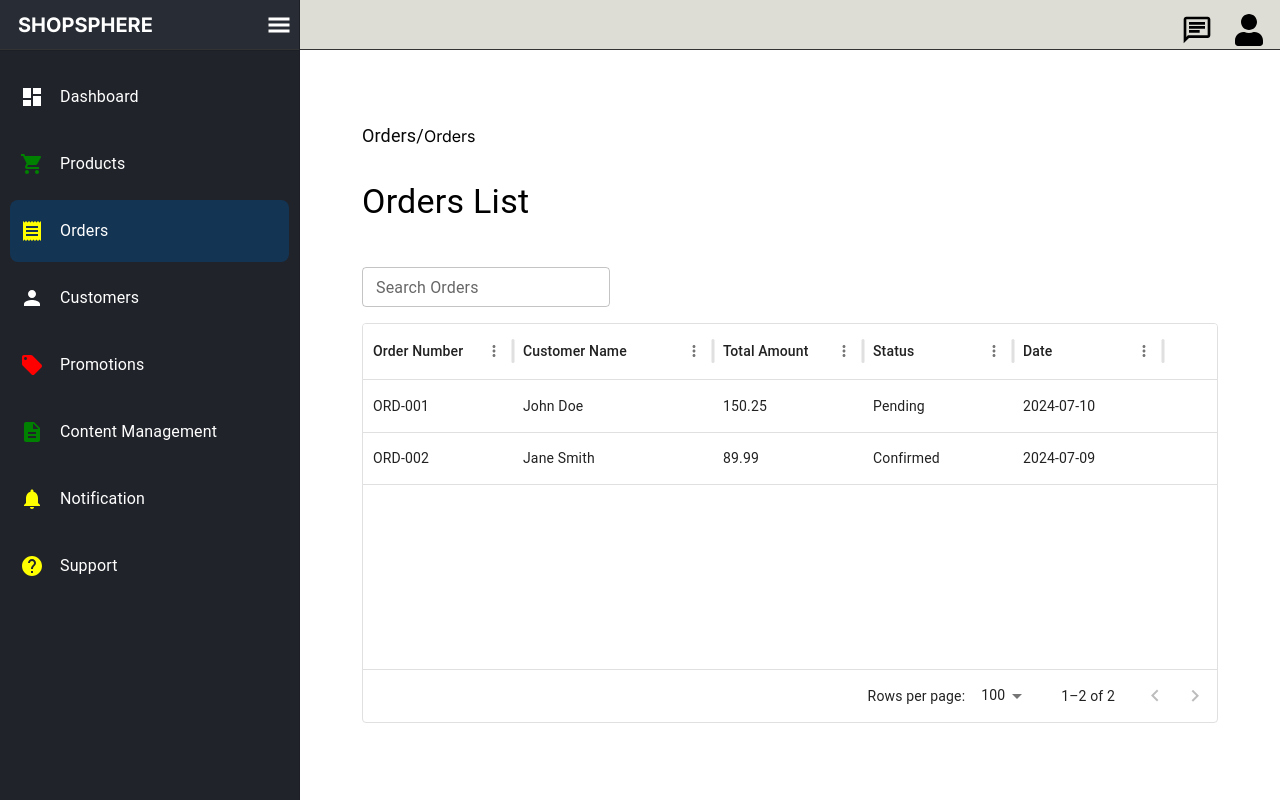
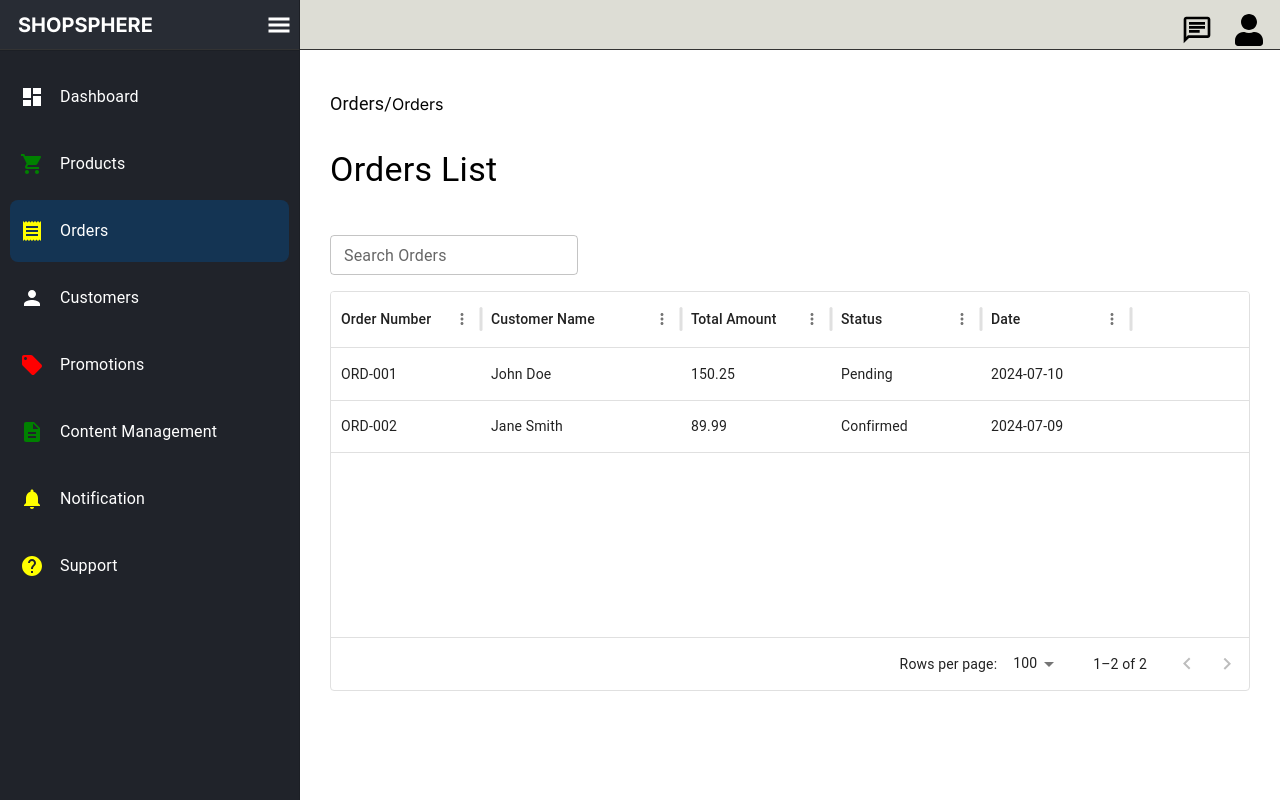
Before and after one commit to rojinnn/ShopSphere-ms, a Next.js app: page /orders in a window 1280 px wide. Built offline with nearby package versions, Linux system fonts and the light colour scheme; sample sign-in values are in the browser's storage.

Commit message:
add transition layouts

```diff
--- a/src/app/orders/page.js
+++ b/src/app/orders/page.js
@@ -10,6 +10,7 @@ import {
 } from "@mui/x-data-grid";
 import { Box, Typography, TextField } from "@mui/material";
 import CustomBreadcrumbs from "@/components/CustomBreadCrumbs";
+import Layout from "@/components/transitionlayout";
 
 const OrderPage = () => {
   const [orders, setOrders] = useState([
@@ -56,7 +57,7 @@ const OrderPage = () => {
   };
 
   return (
-    <Box p={4}>
+    <Layout>
       <CustomBreadcrumbs
         title="Orders"
         links={[
@@ -108,7 +109,7 @@ const OrderPage = () => {
           }}
         />
       </div>
-    </Box>
+    </Layout>
   );
 };
 
--- /dev/null
+++ b/src/components/transitionlayout.js
@@ -0,0 +1,38 @@
+import { motion } from "framer-motion";
+import { useRouter } from "next/navigation";
+
+const Layout = ({ children }) => {
+  const router = useRouter();
+
+  console.log("layout component rendered");
+
+  return (
+    <motion.div
+      key={router.pathname}
+      initial="pageInitial"
+      animate="pageAnimate"
+      exit="pageExit"
+      variants={{
+        pageInitial: {
+          opacity: 0,
+        },
+        pageAnimate: {
+          opacity: 1,
+          transition: {
+            duration: 0.3,
+          },
+        },
+        pageExit: {
+          opacity: 0,
+          transition: {
+            duration: 0.3,
+          },
+        },
+      }}
+    >
+      {children}
+    </motion.div>
+  );
+};
+
+export default Layout;
```
Also changed, not shown: src/app/product/page.js (+8 -1 lines).
